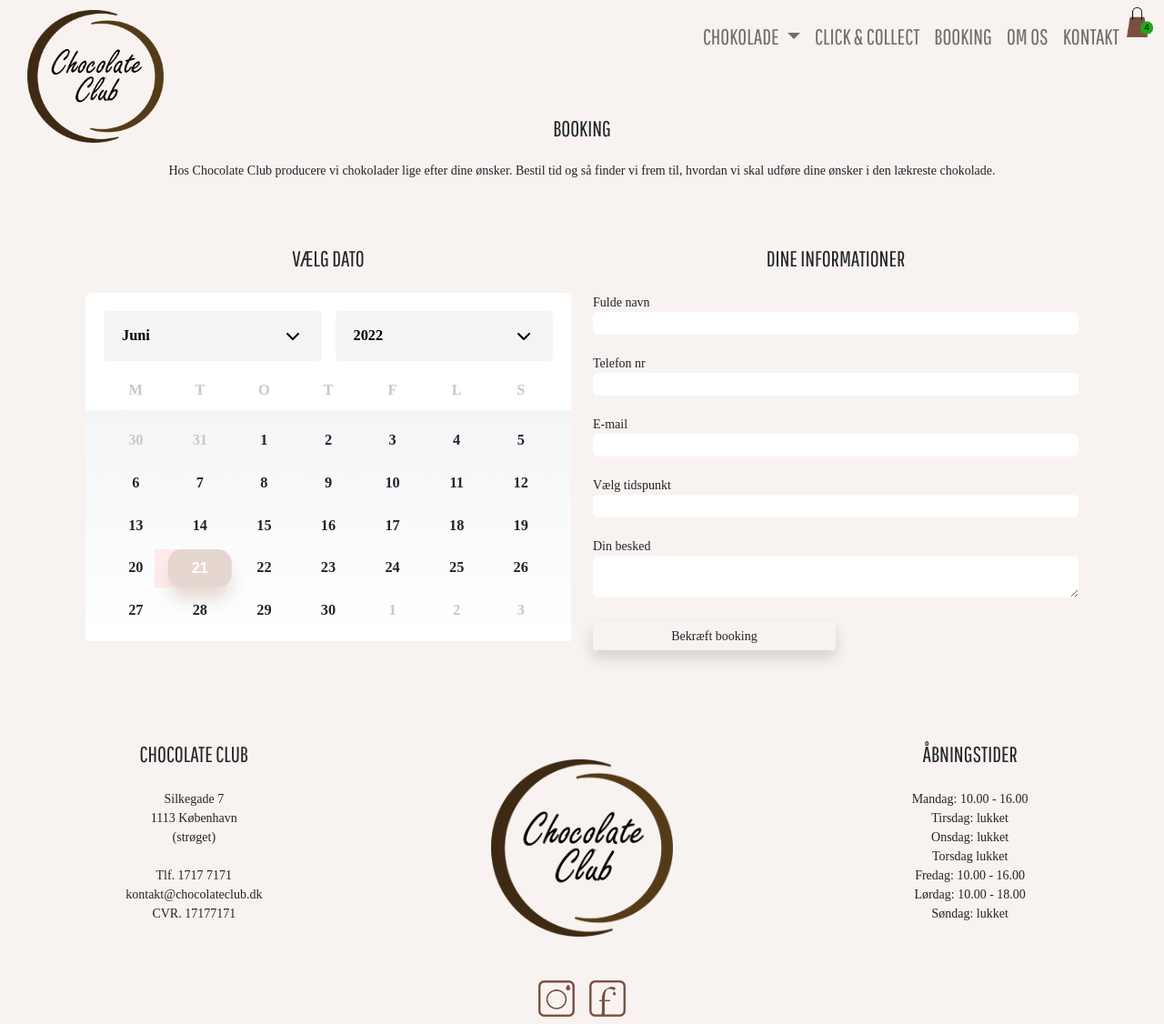
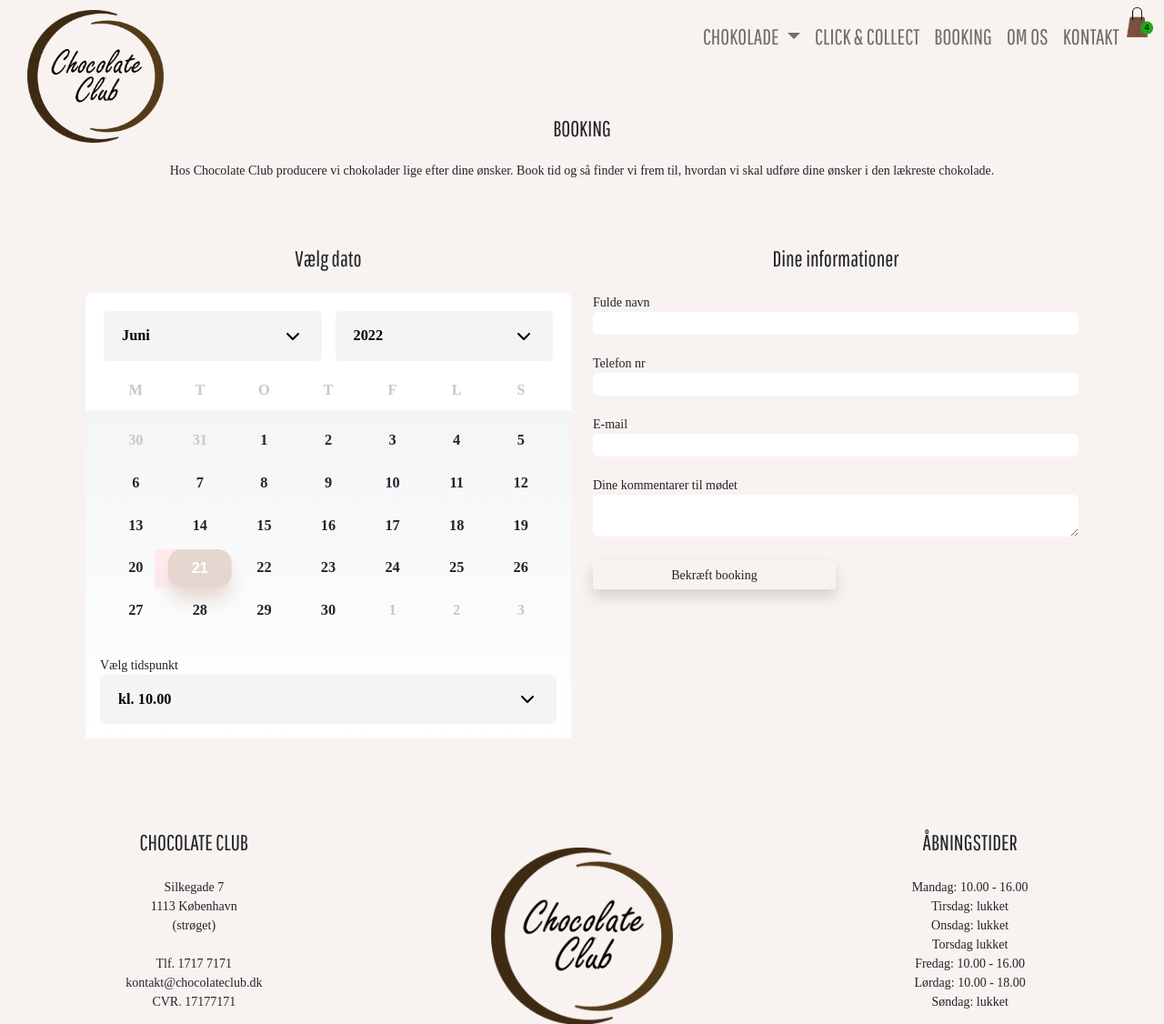
Before and after one commit to CatjaKimNielsen/2.sem.eks_ChocolateClub, a PHP site: page /Booking.php in a window 1280 px wide. Shown: the top 1126 px of the page at 91% size. Run offline with PHP 8.4, Linux system fonts and the light colour scheme; style sheets or scripts are compiled from the project's sources; some libraries are stand-ins or nearby versions; some web fonts are replaced.

Commit message:
Booking: De sidste detaljer er rettet til og SEO er færdigt.

```diff
--- a/Booking.php
+++ b/Booking.php
@@ -6,17 +6,17 @@
     <meta charset="utf-8">
 
     <title> Booking </title>
-    <meta name="description" content="...">
+    <meta name="description" content="Hos Chokolate Club laver vi personlig chokolade. Book en tid til møde i butikken og så finder vi sammen frem til hvordan dine ønsker skal formes i chokolade.">
     <meta name="robots" content="All">
-    <meta name="author" content="Udgiver">
+    <meta name="author" content="Catja Kim Nielsen & Susana Buch">
     <meta name="copyright" content="Information om copyright">
     <meta name="viewport" content="width=device-width, initial-scale=1">
 
     <meta property="og:title" content="Chocolate Club | Booking">
     <meta property="og:type" content="website">
-    <meta property="og:url" content="...">
-    <meta property="og:image" content="...">
-    <meta property="og:description" content="...">
+    <meta property="og:url" content="https://www.catjakimnielsen.dk/Eksamner/2.semester/Booking.php">
+    <meta property="og:image" content="https://www.catjakimnielsen.dk/Eksamner/2.semester/image/ChocolateClub_Logo_Original_Transparent.png">
+    <meta property="og:description" content="Hos Chokolate Club laver vi personlig chokolade. Book en tid til møde i butikken og så finder vi sammen frem til hvordan dine ønsker skal formes i chokolade.">
     <meta property="og:locale" content="da.DK">
 
     <link href="css/bootstrap.css" rel="stylesheet" type="text/css">
@@ -36,18 +36,18 @@
     <?php include "includes/header.php"; ?>
 
 
-    <div class="container text-center mt-5 mb-5 ps-5 pe-5">
+    <section class="container text-center mt-5 mb-5 ps-5 pe-5">
         <h1 class="overskrift"> BOOKING </h1>
         <br>
-        <p class="tekst"> Hos Chocolate Club producere vi chokolader lige efter dine ønsker. Bestil tid og så finder vi frem til, hvordan vi skal udføre dine ønsker i den lækreste chokolade. </p>
-    </div>
+        <p class="tekst"> Hos Chocolate Club producere vi chokolader lige efter dine ønsker. Book tid og så finder vi frem til, hvordan vi skal udføre dine ønsker i den lækreste chokolade. </p>
+    </section>
 
 
-    <div class="container mt-2">
+    <section class="container mt-2">
         <div class="calendar row mx-auto">
             <div class="col-12 col-sm-6 col-xl-6">
                 <div class="text-center p-4">
-                    <h2 class="overskrift">VÆLG DATO</h2>
+                    <h2 class="overskrift">Vælg dato</h2>
                 </div>
                 <div class="calendar__opts tekst">
                     <select name="calendar__month" id="calendar__month">
@@ -116,39 +116,51 @@
                         <div class="calendar__date calendar__date--grey tekst"><span>2</span></div>
                         <div class="calendar__date calendar__date--grey tekst"><span>3</span></div>
                     </div>
+                    <div class="p-3">
+                        <label for="tidspunkt" class="subject tekst">Vælg tidspunkt</label>
+                        <br>
+                        <select id="tidspunkt" class="w-100 tekst" name="tidspunkt" type="text">
+                            <option class="tekst" value="tidspunkt"> kl. 10.00 </option>
+                            <option class="tekst" value="tidspunkt"> kl. 10.30 </option>
+                            <option class="tekst" value="tidspunkt"> kl. 11.00 </option>
+                            <option class="tekst" value="tidspunkt"> kl. 11.30 </option>
+                            <option class="tekst" value="tidspunkt"> kl. 12.30 </option>
+                            <option class="tekst" value="tidspunkt"> kl. 13.00 </option>
+                            <option class="tekst" value="tidspunkt"> kl. 13.30 </option>
+                            <option class="tekst" value="tidspunkt"> kl. 14.00 </option>
+                            <option class="tekst" value="tidspunkt"> kl. 14.30 </option>
+                            <option class="tekst" value="tidspunkt"> kl. 15.00 </option>
+                        </select>
+                    </div>
                 </div>
             </div>
 
             <div class="col-12 col-sm-6 col-xl-6">
                 <div class="text-center p-4">
-                    <h2 class="overskrift">DINE INFORMATIONER</h2>
+                    <h2 class="overskrift">Dine informationer</h2>
                 </div>
-                <div>
+                <form>
                     <label for="Navn" class="name tekst">Fulde navn</label>
                     <br>
                     <input id="Navn" class="formularboks w-100 tekst" name="Navn" type="text" placeholder="" value="">
                     <br><br>
-                    <label for="email" class="tlf tekst">Telefon nr</label>
+                    <label for="Nummer" class="tlf tekst">Telefon nr</label>
                     <br>
-                    <input id="Navn" class="formularboks w-100 tekst" name="tlf" type="text" placeholder="" value="">
+                    <input id="Nummer" class="formularboks w-100 tekst" name="Nummer" type="text" placeholder="" value="">
                     <br><br>
-                    <label for="Navn" class="email tekst">E-mail</label>
+                    <label for="Email" class="email tekst">E-mail</label>
                     <br>
-                    <input name="email" class="formularboks w-100 tekst" type="email" id="email" placeholder="" value="">
+                    <input name="Email" class="formularboks w-100 tekst" type="email" id="Email" placeholder="" value="">
                     <br><br>
-                    <label for="Navn" class="subject tekst">Vælg tidspunkt</label>
-                    <br>
-                    <input id="Navn" class="formularboks w-100 tekst" name="Navn" type="text" placeholder="" value="">
-                    <br><br>
-                    <label for="besked" class="besked tekst">Din besked</label>
+                    <label for="besked" class="besked tekst">Dine kommentarer til mødet</label>
                     <br>
                     <textarea id="besked" class="formularboks w-100 tekst" name="besked" placeholder=""></textarea>
                     <br><br>
                     <input type="submit" class="btn btn-sm bg-header_footer shadow w-50 tekst" value="Bekræft booking">
-                </div>
+                </form>
             </div>
         </div>
-    </div>
+    </section>
 
 
     <?php include "includes/footer.php"; ?>
```
